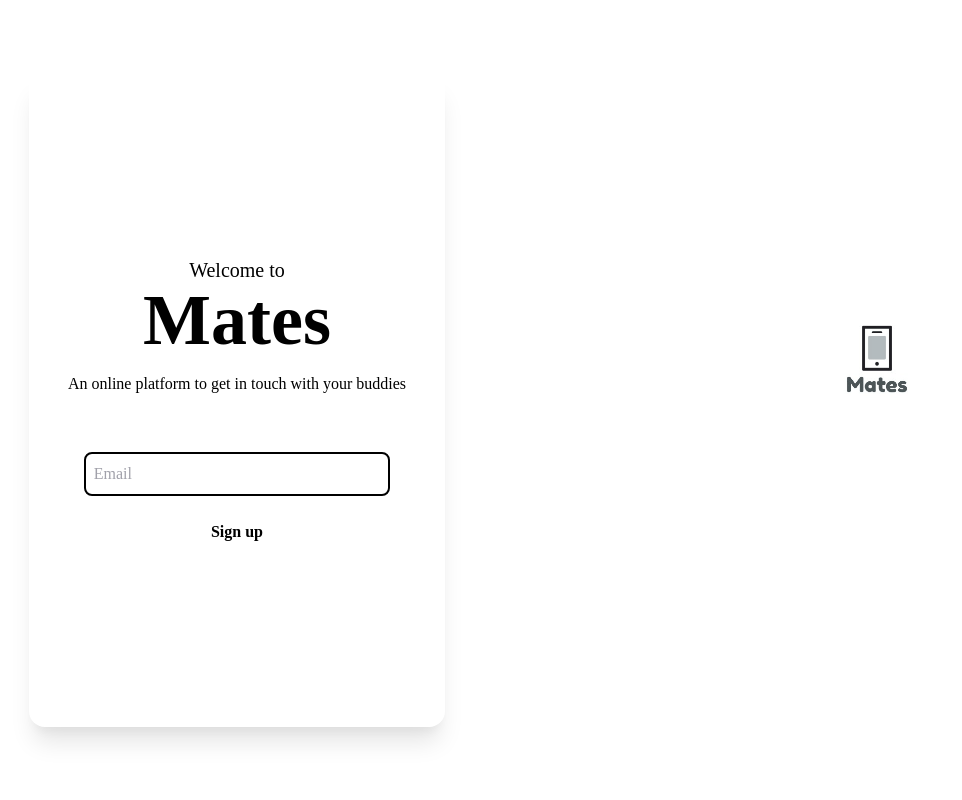
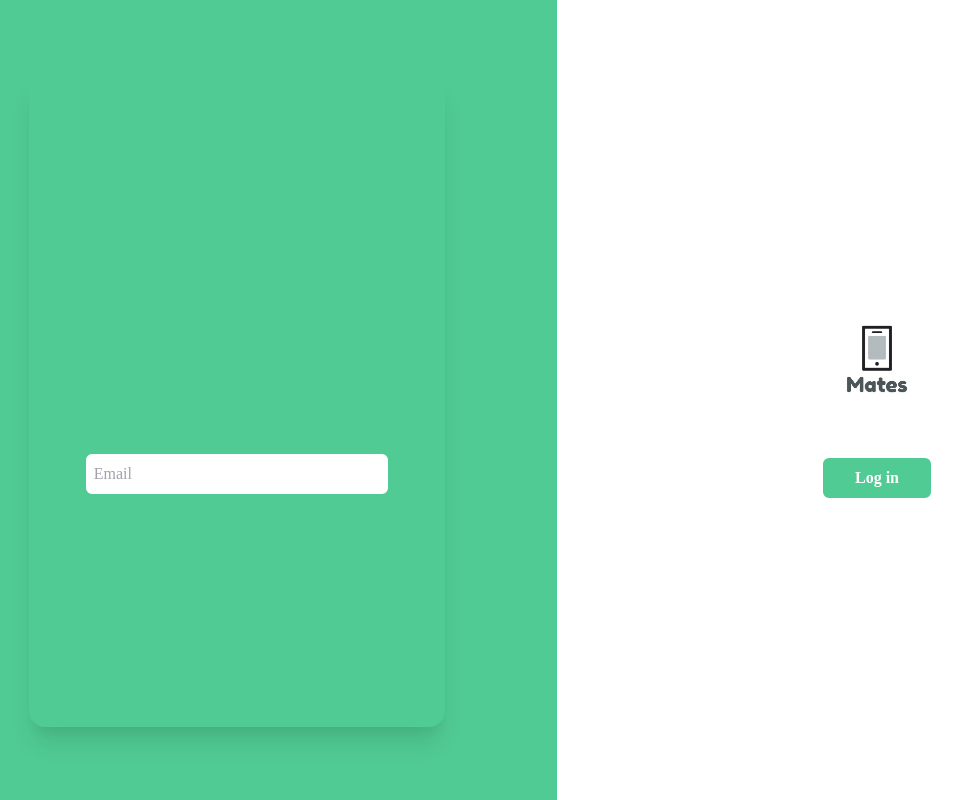
Before and after one commit to hastalamuerteg/mates, a Next.js app: page /session/login in a window 1280 px wide. Shown: the whole page, without its empty margins (83-1045 px from the left). Built offline with nearby package versions, Linux system fonts and the light colour scheme.

Commit message:
final touches

```diff
--- a/pages/session/login.tsx
+++ b/pages/session/login.tsx
@@ -28,7 +28,7 @@ export default function Page() {
           className={`box-col justify-center items-center w-full md:w-1/2 text-center p-2 h-full md:h-screen bg-${primaryColor}`}
         >
           <div
-            className={`box-col justify-center items-center px-4 md:h-5/6 w-auto xl:w-4/6 m-4 bg-${background} text-${primaryColor} rounded-2xl shadow-xl`}
+            className={`box-col justify-center items-center px-4 md:h-5/6 w-auto xl:w-4/6 m-4 bg-green-dark text-green-dark rounded-2xl shadow-xl`}
           >
             <picture className="md:hidden mt-4">
               <Image
```
